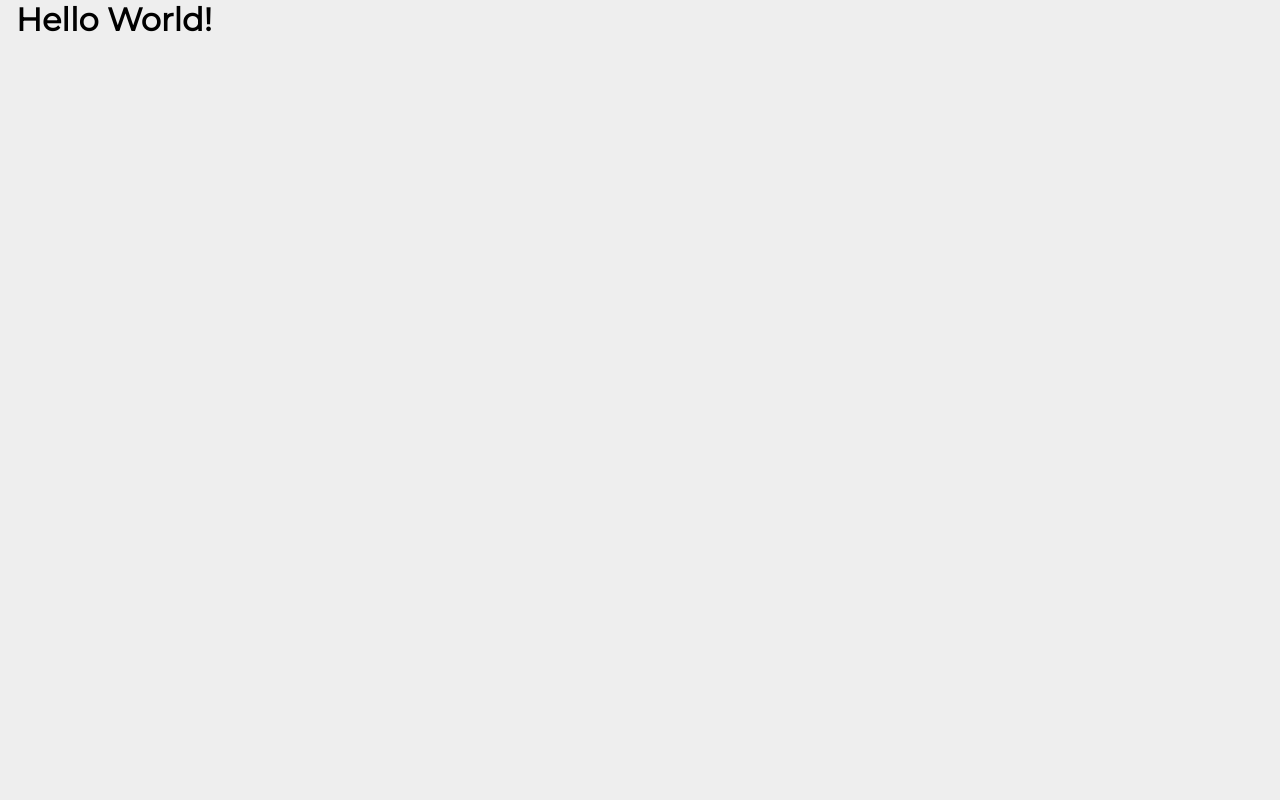
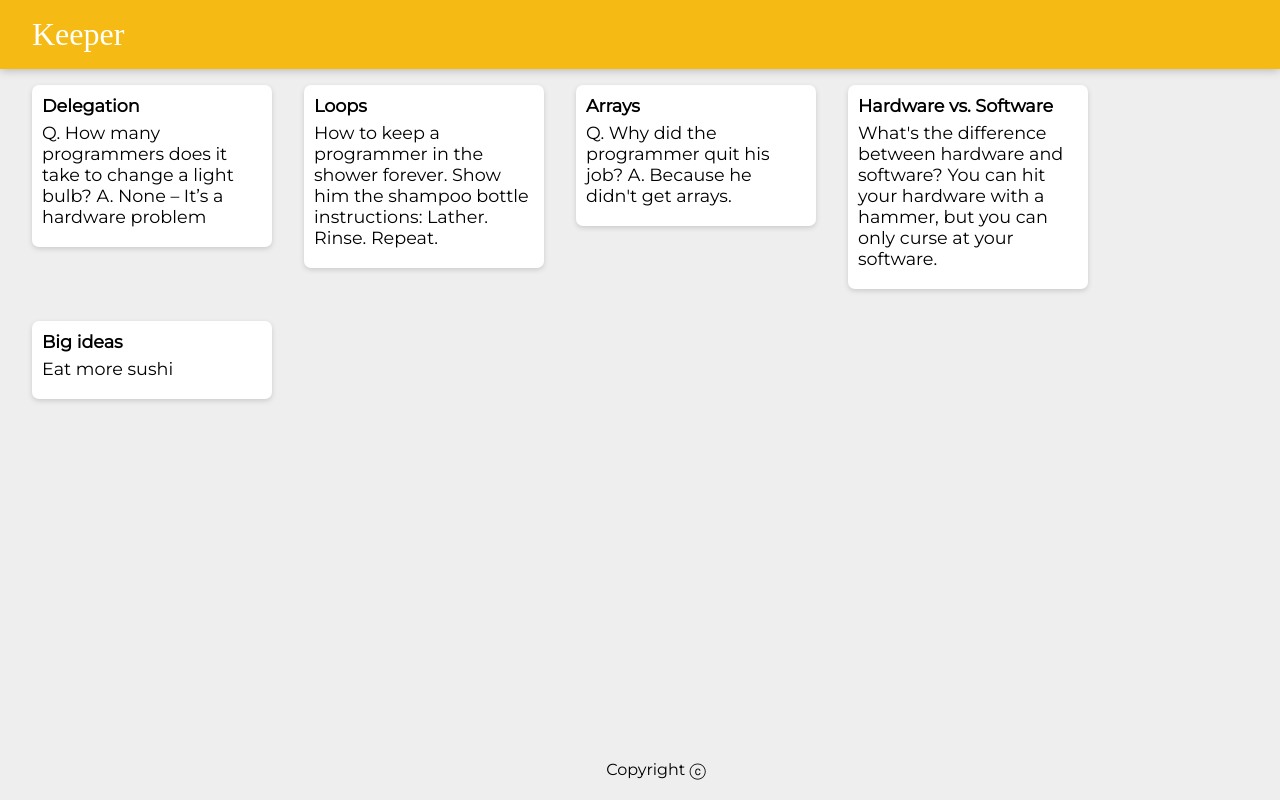
Before and after one commit to bzemedku98/keeper-app, a React (Create React App) app: page / in a window 1280 px wide. Built offline with nearby package versions, Linux system fonts and the light colour scheme; a web font is replaced by a local one.

Commit message:
add notes

```diff
--- /dev/null
+++ b/src/components/App.jsx
@@ -0,0 +1,23 @@
+import React from "react";
+import Header from "./Header";
+import Note from "./Note";
+import Footer from "./Footer";
+import notes from "../notes";
+
+function App() {
+    return (
+        <div>
+            <Header/>
+            {notes.map(noteItem =>
+            <Note
+                key={noteItem.key}
+                title={noteItem.title}
+                content={noteItem.content}
+            />
+            )}
+            <Footer/>
+        </div>
+    );
+}
+
+export default App;
--- /dev/null
+++ b/src/components/Footer.jsx
@@ -0,0 +1,10 @@
+import React from "react";
+
+const date = new Date();
+const year = date.getFullYear;
+
+function Footer() {
+    return <footer className="footer">Copyright ⓒ {year}</footer>;
+}
+
+export default Footer;
--- /dev/null
+++ b/src/components/Header.jsx
@@ -0,0 +1,9 @@
+import React from "react";
+
+function Header() {
+    return <header>
+        <h1 className="header">Keeper</h1>
+        </header>
+}
+
+export default Header;
--- /dev/null
+++ b/src/components/Note.jsx
@@ -0,0 +1,10 @@
+import React from "react";
+
+function Note(props) {
+    return <div className="note">
+        <h1>{props.title}</h1>
+        <p>{props.content}</p>
+    </div>
+}
+
+export default Note;
--- /dev/null
+++ b/src/notes.js
@@ -0,0 +1,33 @@
+const notes = [
+    {
+      key: 1,
+      title: "Delegation",
+      content:
+        "Q. How many programmers does it take to change a light bulb? A. None – It’s a hardware problem"
+    },
+    {
+      key: 2,
+      title: "Loops",
+      content:
+        "How to keep a programmer in the shower forever. Show him the shampoo bottle instructions: Lather. Rinse. Repeat."
+    },
+    {
+      key: 3,
+      title: "Arrays",
+      content:
+        "Q. Why did the programmer quit his job? A. Because he didn't get arrays."
+    },
+    {
+      key: 4,
+      title: "Hardware vs. Software",
+      content:
+        "What's the difference between hardware and software? You can hit your hardware with a hammer, but you can only curse at your software."
+    },
+    {
+      key: 5,
+      title: "Big ideas",
+      content: "Eat more sushi"
+    }
+  ];
+
+  export default notes;
```
Also changed, not shown: src/index.js (+4 -3 lines).
